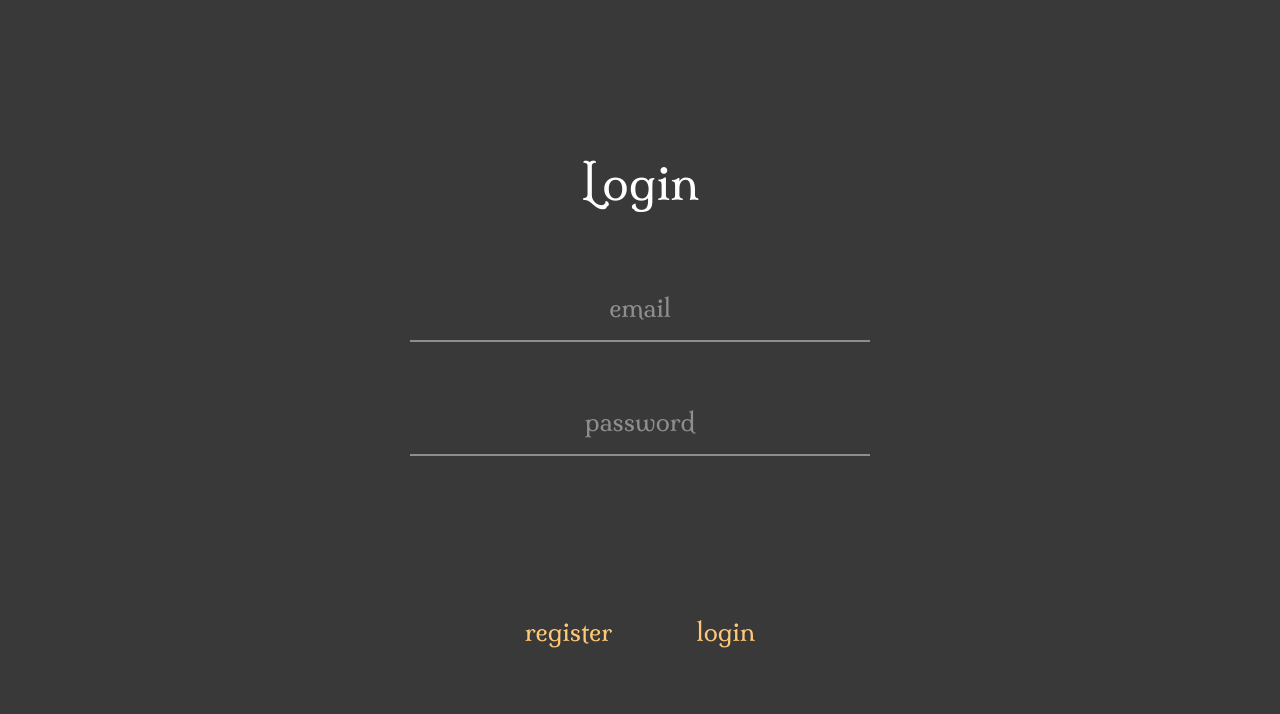
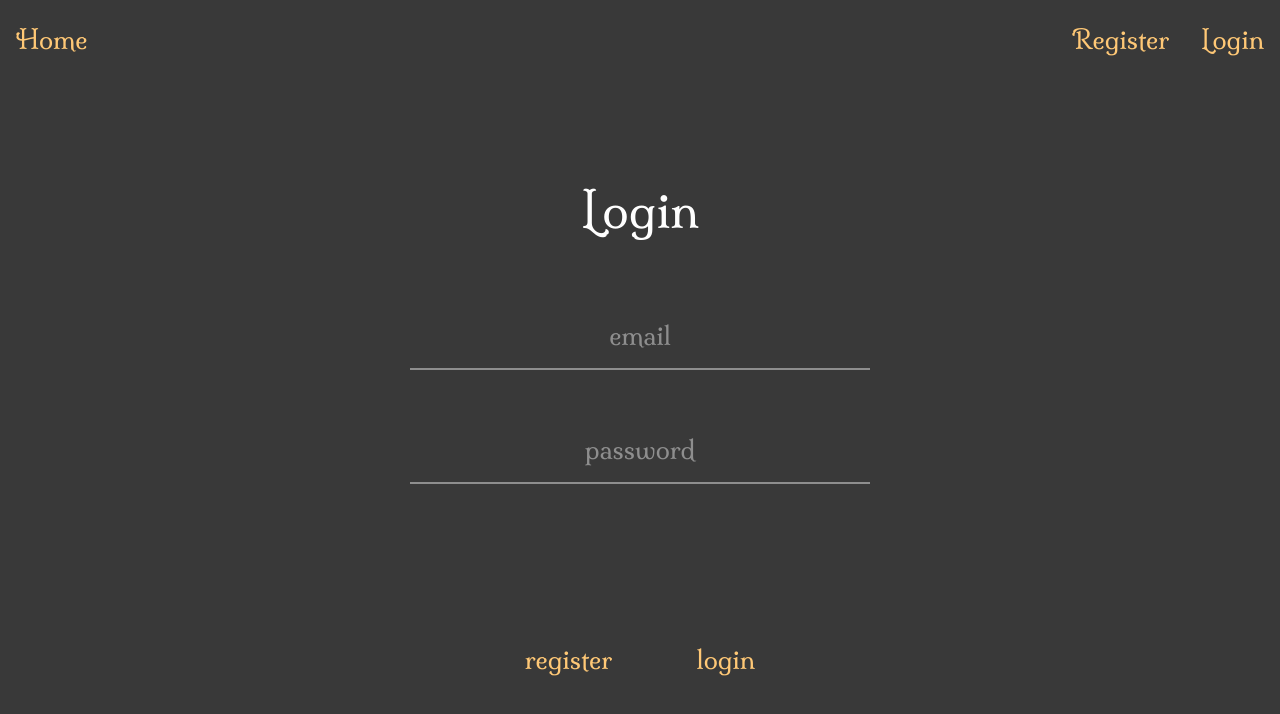
Before and after one commit to pedroccrp/badsouls, a React (Create React App) app in the folder web/: page /login in a window 1280 px wide. Shown: the top 714 px of the page. Built offline with nearby package versions, Linux system fonts and the light colour scheme.

Commit message:
Add Header to pages and update global styles

```diff
--- a/web/src/App.tsx
+++ b/web/src/App.tsx
@@ -8,12 +8,16 @@ import {
 
 import './styles/global.scss';
 
+import Header from 'components/Header';
+
 import Login from 'pages/Login';
 import Register from 'pages/Register';
 
 function App() {
   return (
     <Router>
+      <Header />
+      <div id='app'>
         <Switch>
           <Route path='/login' component={Login} />
           <Route path='/register' component={Register} />
@@ -21,6 +25,7 @@ function App() {
             <Redirect to='/login' />
           </Route>
         </Switch>
+      </div>
     </Router>
   );
 }
--- a/web/src/styles/global.scss
+++ b/web/src/styles/global.scss
@@ -19,6 +19,15 @@ body {
 
 #root {
   display: flex;
+  flex-direction: column;
+}
+
+#app {
+  flex-grow: 1;
+
+  display: flex;
+
+  flex-direction: column;
   align-items: center;
   justify-content: center;
 }
```
Lines whose indentation alone changed are shown as unchanged.
